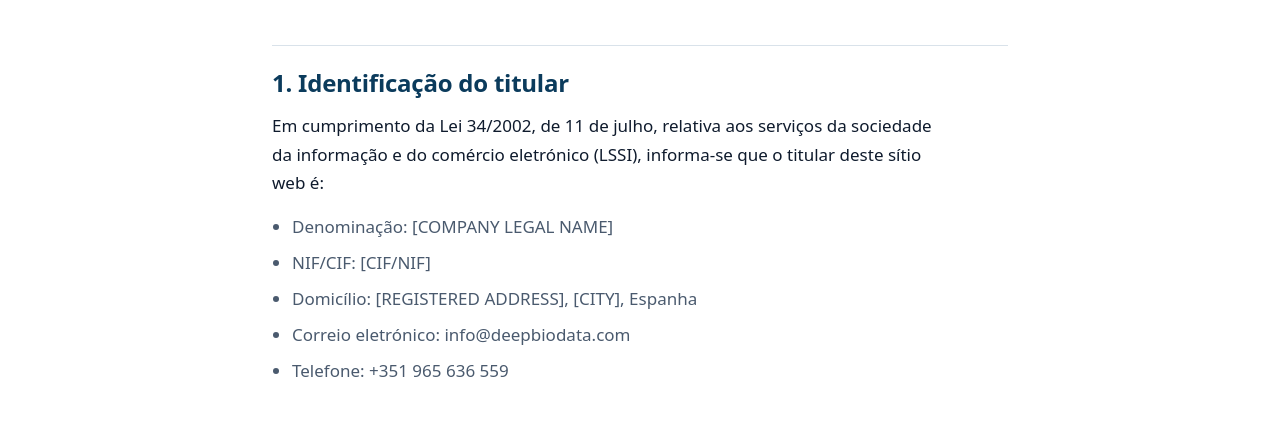
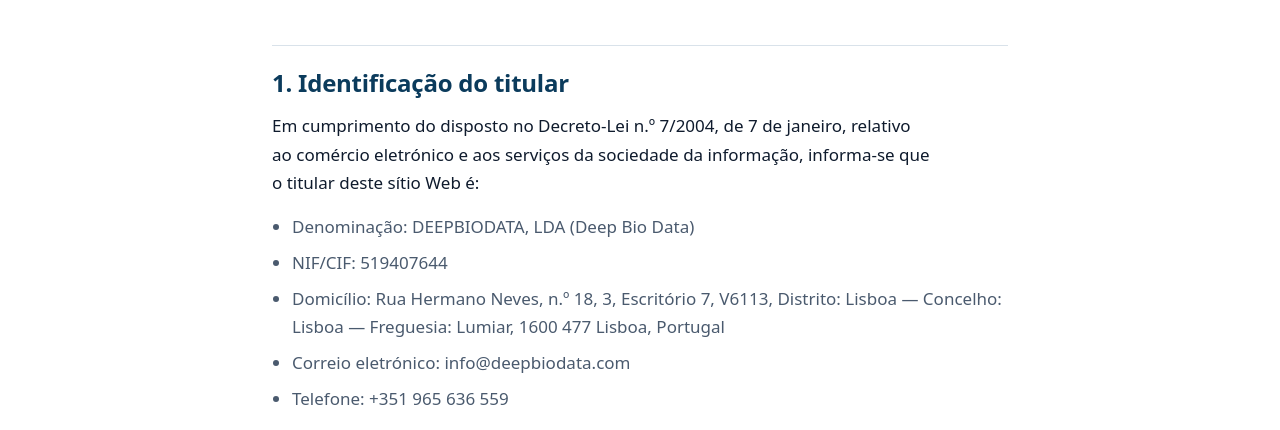
Before and after one commit to jrlunam/deepbiodata-website, an Astro site: page /pt/legal-notice in a window 1280 px wide. Shown: the part 304-734 px from the top of the page. Built offline with nearby package versions, Linux system fonts and the light colour scheme; Astro itself is replaced by a stand-in of ours.

Commit message:
Revise legal notice with updated company details
Updated legal notice to reflect current company information and legal references.

```diff
--- a/src/pages/pt/legal-notice.astro
+++ b/src/pages/pt/legal-notice.astro
@@ -15,14 +15,13 @@
 
       <h2>1. Identificação do titular</h2>
       <p>
-        Em cumprimento da Lei 34/2002, de 11 de julho, relativa aos serviços da
-        sociedade da informação e do comércio eletrónico (LSSI), informa-se que o
-        titular deste sítio web é:
+        Em cumprimento do disposto no Decreto-Lei n.º 7/2004, de 7 de janeiro, relativo ao comércio eletrónico e aos serviços da sociedade da informação,
+        informa-se que o titular deste sítio Web é:
       </p>
       <ul>
-        <li>Denominação: [COMPANY LEGAL NAME]</li>
-        <li>NIF/CIF: [CIF/NIF]</li>
-        <li>Domicílio: [REGISTERED ADDRESS], [CITY], Espanha</li>
+        <li>Denominação: DEEPBIODATA, LDA (Deep Bio Data)</li>
+        <li>NIF/CIF: 519407644</li>
+        <li>Domicílio: Rua Hermano Neves, n.º 18, 3, Escritório 7, V6113, Distrito: Lisboa — Concelho: Lisboa — Freguesia: Lumiar, 1600 477 Lisboa, Portugal</li>
         <li>Correio eletrónico: info@deepbiodata.com</li>
         <li>Telefone: +351 965 636 559</li>
       </ul>
```
